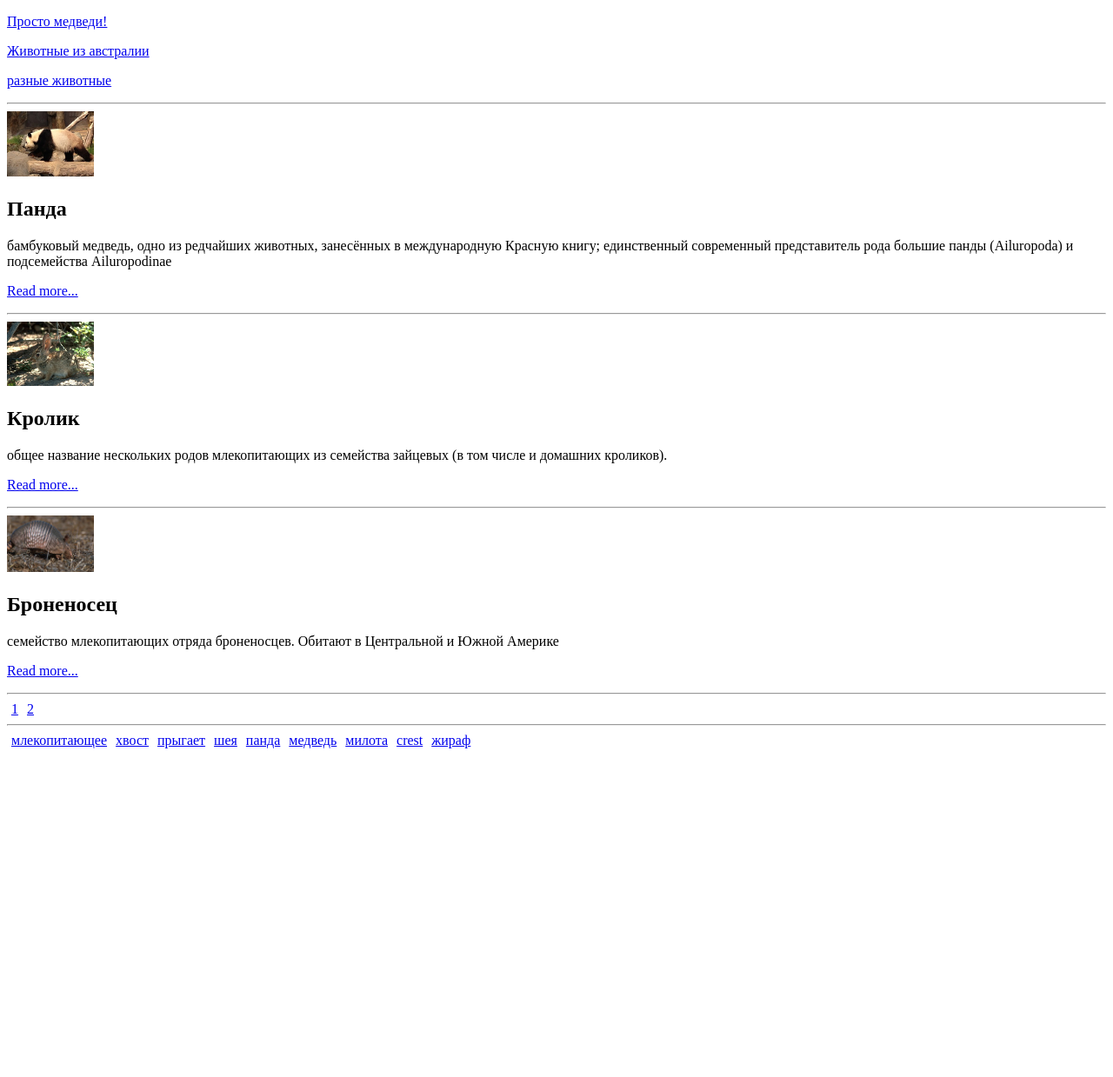
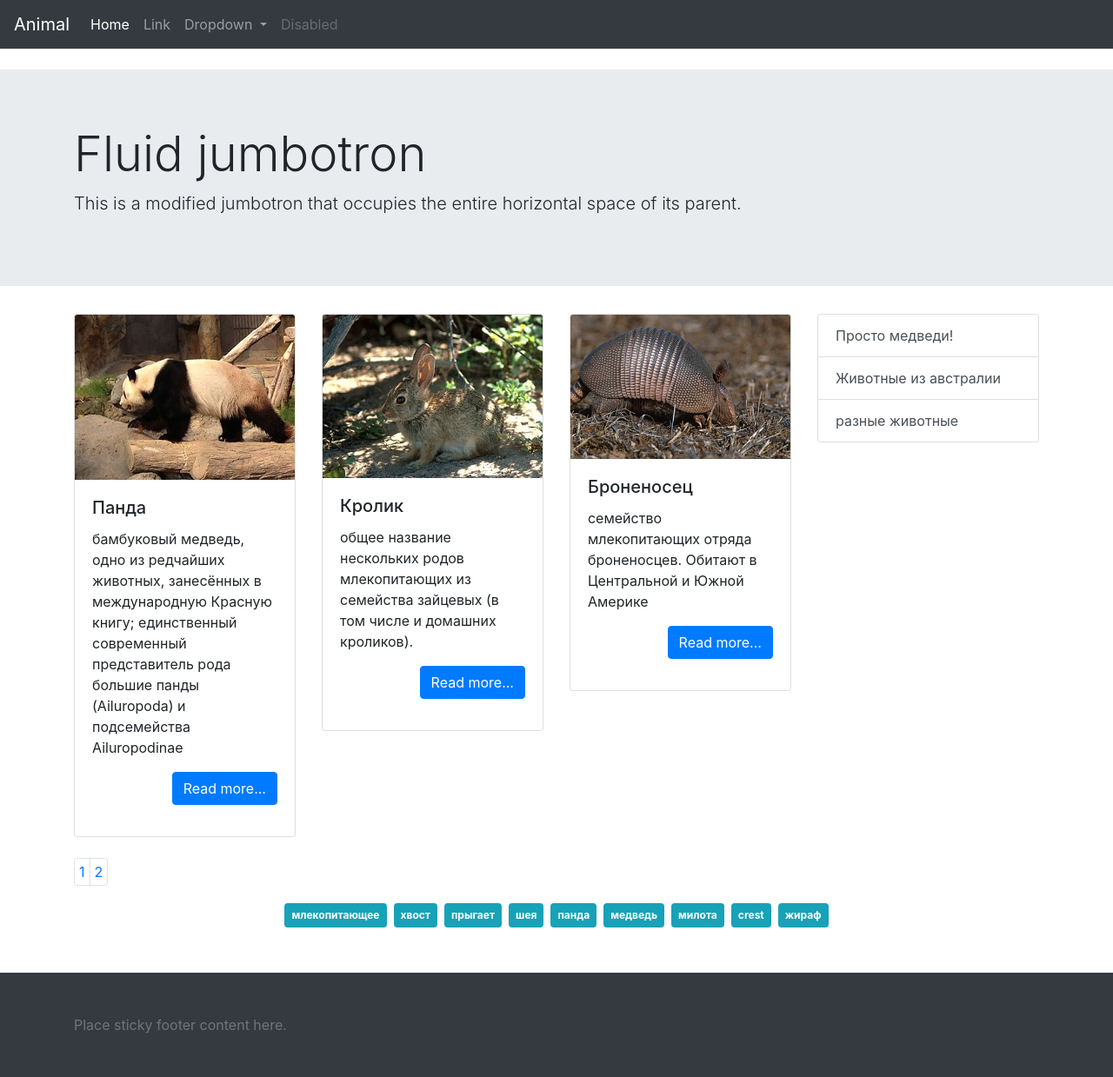
Before and after one commit to Safarov-E/Project.-Information-site, a PHP site: page / in a window 1280 px wide. Shown: the whole page at 87% size. Before the commit the page ends 861 px from the top, so only its background shows below. Run offline with PHP 8.4, Linux system fonts and the light colour scheme; data comes from the database, SQL or seed files in the repository; both versions use the stored data as it was after the commit.

Commit message:
Оформляем проект с Bootsrap 4

```diff
--- a/index.php
+++ b/index.php
@@ -1,45 +1,67 @@
 <?php
-require_once 'core/config.php';
-require_once 'core/function.php';
-$conn = connect();
+    require_once('template/header.php');
     $data = selectMain($conn);
     $countPage = paginationCount($conn);
     $tag = getAllTags($conn);
-$cat = getAllCatInfo($conn);
     close($conn);
 ?>
-<!DOCTYPE html>
-<html lang="en">
-<head>
-    <meta charset="UTF-8">
-    <meta name="viewport" content="width=device-width, initial-scale=1.0">
-    <meta http-equiv="X-UA-Compatible" content="ie=edge">
-    <title>Document</title>
-</head>
-<body>
+    <div class="jumbotron jumbotron-fluid">
+        <div class="container">
+            <h1 class="display-4">Fluid jumbotron</h1>
+            <p class="lead">This is a modified jumbotron that occupies the entire horizontal space of its parent.</p>
+        </div>
+    </div>
+  <div class="container">
+  <div class="row">
+  <div class="col-lg-9">
+        <div class="row">
         <?php
         $out = '';
-for ($i=0; $i < count($cat); $i++){
-    $out .='<p><a href="/category.php?id='.$cat[$i]['id'].'">'.$cat[$i]['description'].'</a></p>';
+        for ($i=0; $i < count($data); $i++){
+            $out .='<div class="col-lg-4 col-md-6">';
+            $out .='<div class="card">';
+            $out .="<img src='/images/{$data[$i]['image']}' class='card-img-top'>";
+            $out .='<div class="card-body">';
+            $out .="<h5 class='card-title'>{$data[$i]['title']}</h5>";
+            $out .="<p class='card-text'>{$data[$i]['descr_min']}</p>";
+            $out .='<p class="text-right"><a href="/arcticle.php?id='.$data[$i]['id'].'" class="btn btn-primary">Read more...</a></p>';
+            $out .='</div>';
+            $out .='</div>';
+            $out .='</div>';
         }
         echo $out;
-echo '<hr>';
-$out = '';
-for ($i=0; $i < count($data); $i++){
-    $out .="<img src='/images/{$data[$i]['image']}' width='100'>";
-    $out .="<h2>{$data[$i]['title']}</h2>";
-    $out .="<p>{$data[$i]['descr_min']}</p>";
-    $out .='<p><a href="/arcticle.php?id='.$data[$i]['id'].'">Read more...</a></p>';
-    $out.='<hr>';
-}
-echo $out;
+        ?>
+        </div>
+  </div>
+  <div class="col-lg-3">
+       <?php require_once('template/nav.php'); ?>
+  </div>
 
+</div>
+</div>
+<div class="container">
+<div class="row">
+    <div class="col-lg-12 text-center">
+        <nav class="mt-4">
+            <ul class="pagination">
+                <?php
                     for ($i=0; $i < $countPage; $i++){
                     $j = $i+1;
-    echo "<a href='/index.php?page={$i}' style='padding: 5px;'>{$j}</a>";
-}
-echo '<hr>';
-for ($i=0; $i < count($tag); $i++){
-    echo "<a href='/tag.php?tag={$tag[$i]}' style='padding: 5px;'>{$tag[$i]}</a>";
+                    echo "<li class='page-item'><a href='/index.php?page={$i}' style='padding: 5px;' class='page-link'>{$j}</a></li>";
                     }
                 ?>
+            </ul>
+        </nav>
+    </div>
+    <div class="col-lg-12 text-center">
+        <?php
+            for ($i=0; $i < count($tag); $i++){
+                echo "<a href='/tag.php?tag={$tag[$i]}' style='padding: 5px;' class='badge badge-info p-2 m-1'>{$tag[$i]}</a>";
+            }
+        ?>
+    </div>
+</div>
+</div>
+<?php
+    require_once('template/footer.php');
+?>
--- /dev/null
+++ b/template/footer.php
@@ -0,0 +1,13 @@
+<footer class="footer navbar-dark bg-dark mt-5">
+      <div class="container pt-5 pb-5">
+        <span class="text-muted">Place sticky footer content here.</span>
+      </div>
+    </footer>
+
+ <!-- Optional JavaScript -->
+    <!-- jQuery first, then Popper.js, then Bootstrap JS -->
+    <script src="https://code.jquery.com/jquery-3.3.1.slim.min.js" integrity="sha384-q8i/X+965DzO0rT7abK41JStQIAqVgRVzpbzo5smXKp4YfRvH+8abtTE1Pi6jizo" crossorigin="anonymous"></script>
+    <script src="https://cdnjs.cloudflare.com/ajax/libs/popper.js/1.14.7/umd/popper.min.js" integrity="sha384-UO2eT0CpHqdSJQ6hJty5KVphtPhzWj9WO1clHTMGa3JDZwrnQq4sF86dIHNDz0W1" crossorigin="anonymous"></script>
+    <script src="https://stackpath.bootstrapcdn.com/bootstrap/4.3.1/js/bootstrap.min.js" integrity="sha384-JjSmVgyd0p3pXB1rRibZUAYoIIy6OrQ6VrjIEaFf/nJGzIxFDsf4x0xIM+B07jRM" crossorigin="anonymous"></script>
+  </body>
+</html>
--- /dev/null
+++ b/template/header.php
@@ -0,0 +1,50 @@
+<?php
+require_once 'core/config.php';
+require_once 'core/function.php';
+$conn = connect();
+$cat = getAllCatInfo($conn);
+?>
+<!doctype html>
+<html lang="en">
+  <head>
+    <!-- Required meta tags -->
+    <meta charset="utf-8">
+    <meta name="viewport" content="width=device-width, initial-scale=1, shrink-to-fit=no">
+
+    <!-- Bootstrap CSS -->
+    <link rel="stylesheet" href="https://stackpath.bootstrapcdn.com/bootstrap/4.3.1/css/bootstrap.min.css" integrity="sha384-ggOyR0iXCbMQv3Xipma34MD+dH/1fQ784/j6cY/iJTQUOhcWr7x9JvoRxT2MZw1T" crossorigin="anonymous">
+
+    <title>Hello, world!</title>
+  </head>
+  <body>
+  <nav class="navbar navbar-expand-lg navbar-dark bg-dark mb-4">
+  <a class="navbar-brand" href="/">Animal</a>
+  <button class="navbar-toggler" type="button" data-toggle="collapse" data-target="#navbarSupportedContent" aria-controls="navbarSupportedContent" aria-expanded="false" aria-label="Toggle navigation">
+    <span class="navbar-toggler-icon"></span>
+  </button>
+
+  <div class="collapse navbar-collapse" id="navbarSupportedContent">
+    <ul class="navbar-nav mr-auto">
+      <li class="nav-item active">
+        <a class="nav-link" href="#">Home <span class="sr-only">(current)</span></a>
+      </li>
+      <li class="nav-item">
+        <a class="nav-link" href="#">Link</a>
+      </li>
+      <li class="nav-item dropdown">
+        <a class="nav-link dropdown-toggle" href="#" id="navbarDropdown" role="button" data-toggle="dropdown" aria-haspopup="true" aria-expanded="false">
+          Dropdown
+        </a>
+        <div class="dropdown-menu" aria-labelledby="navbarDropdown">
+          <a class="dropdown-item" href="#">Action</a>
+          <a class="dropdown-item" href="#">Another action</a>
+          <div class="dropdown-divider"></div>
+          <a class="dropdown-item" href="#">Something else here</a>
+        </div>
+      </li>
+      <li class="nav-item">
+        <a class="nav-link disabled" href="#" tabindex="-1" aria-disabled="true">Disabled</a>
+      </li>
+    </ul>
+  </div>
+</nav>
--- /dev/null
+++ b/template/nav.php
@@ -0,0 +1,9 @@
+<?php
+    $out = '<div class="list-group">';
+    for ($i=0; $i < count($cat); $i++){
+        $out .='<a class="list-group-item list-group-item-action" href="/category.php?id='.$cat[$i]['id'].'">';
+        $out .= $cat[$i]['description'].'</a>';
+    }
+    echo $out;
+    echo '</div>';
+?>
```
Also changed, not shown: admin.php (+14 -7 lines), admin_create.php (+37 -24 lines), animal.sql (+83 -18 lines), article.php (+28 -18 lines), category.php (+38 -21 lines), tag.php (+5 -3 lines). Lines whose indentation alone changed are shown as unchanged.
